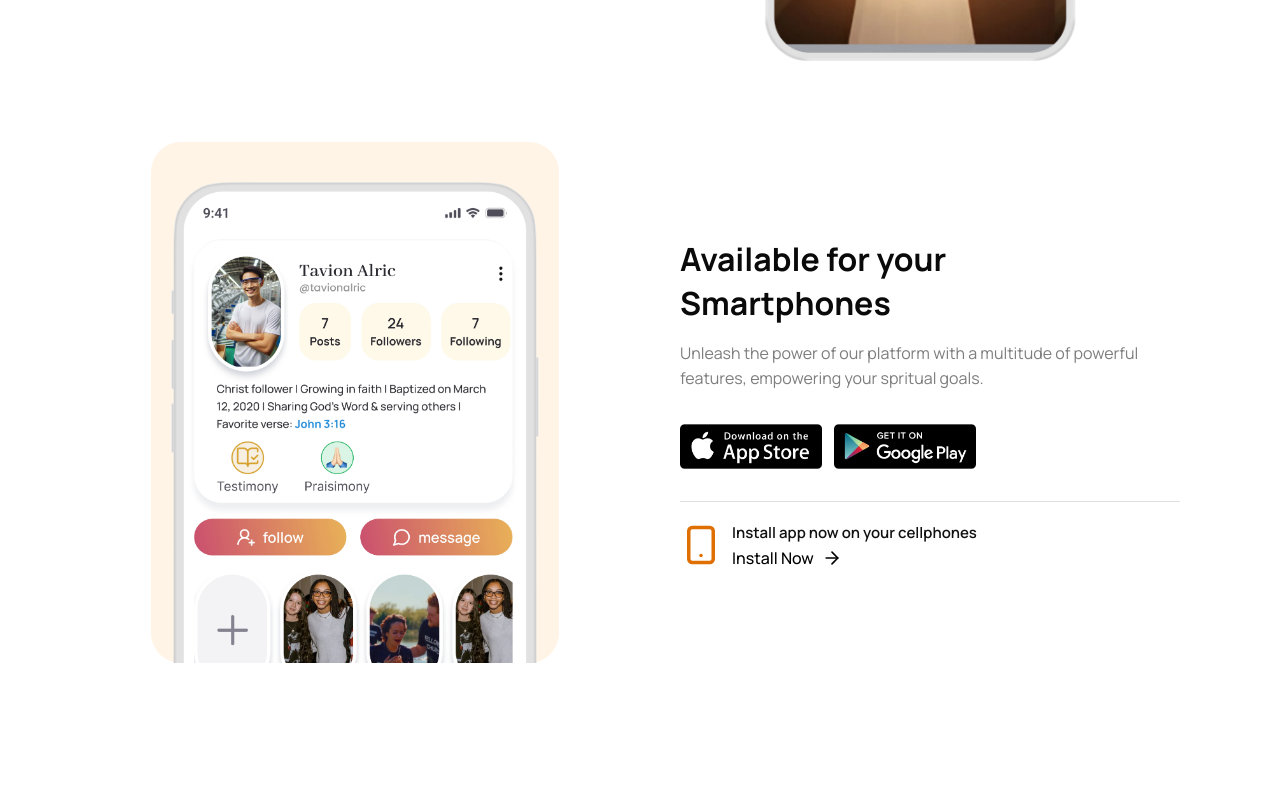
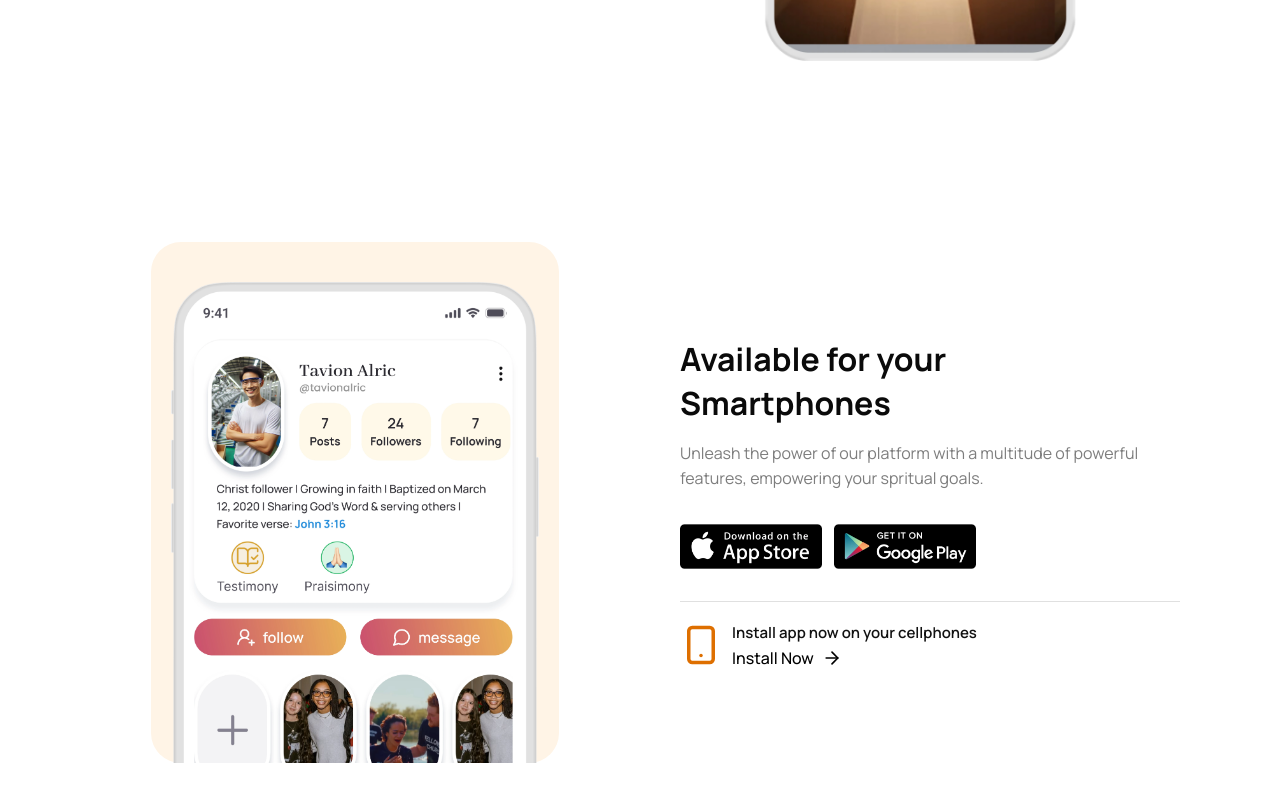
Before and after one commit to Syedparvezzz/Faythe-webpage, a React (Vite) app: page / in a window 1280 px wide. Shown: the part 4620-5420 px from the top of the page. Built offline with nearby package versions, Linux system fonts and the light colour scheme.

Commit message:
DownloadSection

```diff
--- a/src/components/DownloadSection/DownloadSection.css
+++ b/src/components/DownloadSection/DownloadSection.css
@@ -1,7 +1,7 @@
 .download-section {
   width: 100%;
   background-color: #ffffff;
-  padding: 20px 20px 60px;
+  padding: 120px 20px 60px;
   font-family: 'Inter', sans-serif;
   box-sizing: border-box;
 }
```
